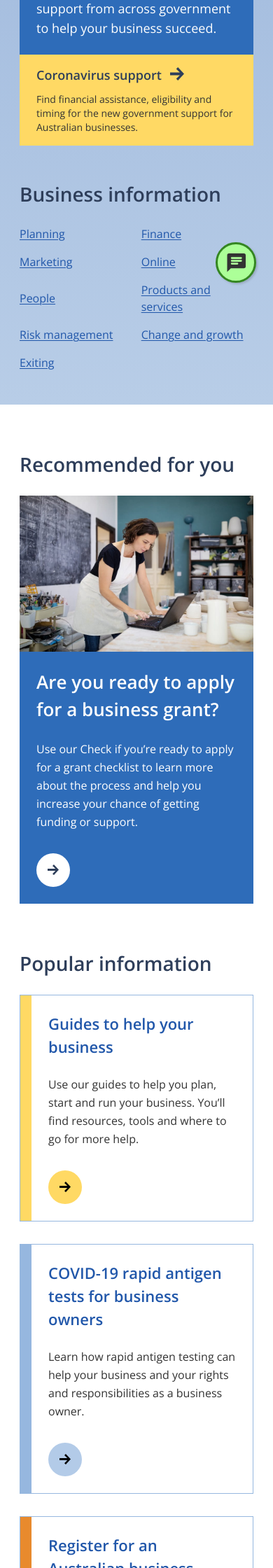
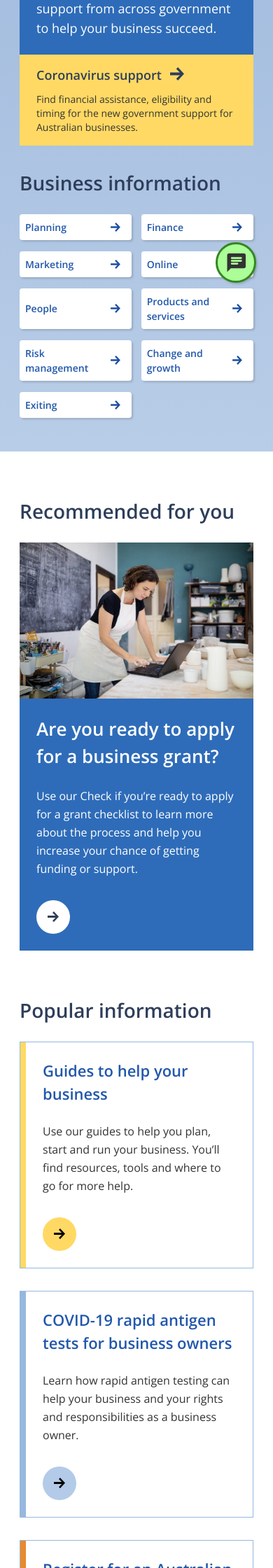
Before and after one commit to AUSGov/bga-refresh, a Jekyll site: the page built from index.markdown, in a window 390 px wide. Shown: the part 472-2712 px from the top of the page at 70% size. Built offline with Jekyll 4.4.1, drawn with Linux system fonts in a browser that asks for light colours; grey boxes are pictures that could not be loaded.

Commit message:
Updatng homepage banner area.

```diff
--- a/_sass/_banners.scss
+++ b/_sass/_banners.scss
@@ -19,7 +19,7 @@
         z-index: 100;
     }
     .banner-content {
-        padding: 40px 32px 64px;
+        padding: 32px 32px 64px;
         background: $blue-background-dark;
         width: 50%;
 
@@ -59,7 +59,7 @@
             align-items: center;
             background: url(../assets/Chevron-right-blueblack.svg) $yellow-highlight-dark no-repeat;
             background-position: right 22px center;
-            padding: 24px 64px 24px 32px;
+            padding: 16px 64px 16px 32px;
             border-top-right-radius: 200px;
             border-bottom-right-radius: 200px;
             font-size: 22px;
@@ -126,9 +126,12 @@
             background-position: right 16px center;
             font-size: 18px;
             color: $blue-links;
-            font-weight: 600;
             box-shadow: $button-boxshadow;
             cursor: pointer;
+
+            a {
+               font-weight: 600;
+            }
 
             &:focus {
                 background: url(../assets/arrow-right-white.svg) no-repeat $blue-background-dark;
@@ -277,7 +280,7 @@
     #alert {
         a.alert-container {
             h2 {
-                padding: 8px 64px 8px 24px;
+                padding: 16px 64px 16px 24px;
             }
             p {
                 padding: 16px 24px 16px 16px;
@@ -289,6 +292,9 @@
         .business-info {
             li {
                 flex: 0 0 48%;
+                font-size: 16px;
+                line0height: 26px;
+                line-height: normal;
             }
         }
     }
@@ -309,23 +315,12 @@
             display: none;
         }
     }
-
-    /*.topic-banner-background {
-        padding: 32px 0 48px;
-
-        .banner-content {
-
-
-        p.lead {
-            font-size: 16px;
-        }
-    }
-
-    }*/
 }
 
 @media (max-width:575px) {
     #alert {
+        margin: 0;
+
         a.alert-container {
             display: block;
             padding: 16px 24px 16px 24px;
@@ -344,24 +339,32 @@
                 line-height: 20px;
                 padding: 0;
             }
+
+            &:hover {
+                background: $yellow-links-background;
+            }
         }
     }
 
     #menu-highlight {
         .business-info {
             li {
-                background: none;
-                box-shadow: none;
-                padding: 0;
+                padding: 8px 32px 8px 8px;
                 height: auto;
-
-                a {
-                    text-decoration: underline;
-                    text-decoration-thickness: 1px;
-                    text-underline-offset: 2px;
-                    cursor: pointer;
-                }
+                background-size: 14px 13px;
+                 font-size: 14px;
+                line-height: 21px;
             }
         }
     }
 }
+
+@media (max-width: 350px) {
+    #menu-highlight {
+        .business-info {
+            li {
+                flex: 0 0 100%;
+            }
+        }
+    }
+}
--- a/_sass/_components.scss
+++ b/_sass/_components.scss
@@ -191,7 +191,7 @@
 
         &.yellow {
             a {
-                border-left: solid 16px $yellow-highlight-dark;
+                border-left-color: $yellow-highlight-dark;
 
                 .hero-content {
                     .icon-arrow {
@@ -203,7 +203,7 @@
 
         &.blue {
             a {
-                border-left: solid 16px $blue-highlight-dark;
+                border-left-color: $blue-highlight-dark;
 
                 .hero-content {
                     .icon-arrow {
@@ -215,7 +215,7 @@
 
         &.teal {
             a {
-                border-left: solid 16px $teal-highlight-dark;
+               border-left-color: $teal-highlight-dark;
 
                 .hero-content {
                     .icon-arrow {
@@ -227,7 +227,7 @@
 
         &.green {
             a {
-                border-left: solid 16px $green-highlight-dark;
+                border-left-color: $green-highlight-dark;
 
                 .hero-content {
                     .icon-arrow {
@@ -239,7 +239,7 @@
 
         &.purple {
             a {
-                border-left: solid 16px $purple-highlight-dark;
+                border-left-color: $purple-highlight-dark;
 
                 .hero-content {
                     .icon-arrow {
@@ -251,7 +251,7 @@
 
         &.orange {
             a {
-                border-left: solid 16px $orange-highlight-dark;
+                border-left-color: $orange-highlight-dark;
 
                 .hero-content {
                     .icon-arrow {
@@ -622,6 +622,10 @@
     .hero-block-container {
         .hero-pathway {
 
+            a {
+                border-left-width: 8px;
+            }
+
             .hero-image {
                 display: none;
             }
--- a/_sass/_header.scss
+++ b/_sass/_header.scss
@@ -514,6 +514,8 @@
                     background-position: center center;
                 }
                 &.open {
+                    margin-bottom: 1px;
+
                     button {
                         background: url(../assets/icon-close.svg) $blue-background-light no-repeat;
                         background-position: center center;
@@ -538,6 +540,8 @@
                 }
 
                 &.open {
+                    margin-bottom: 1px;
+
                     button {
                         background: url(../assets/icon-close.svg) $blue-background-light no-repeat;
                         background-position: center center;
```
